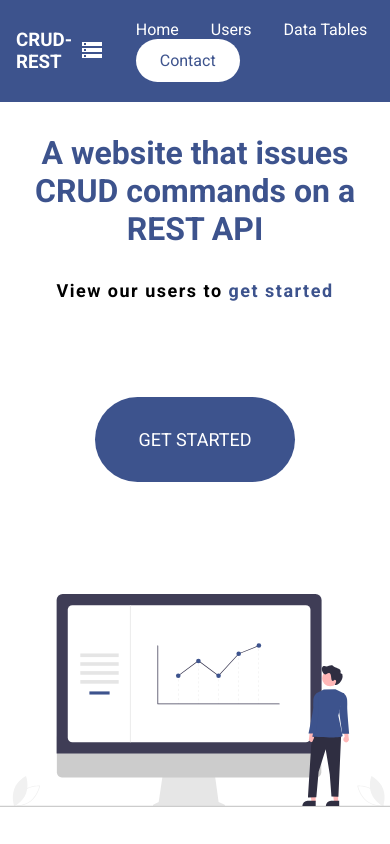
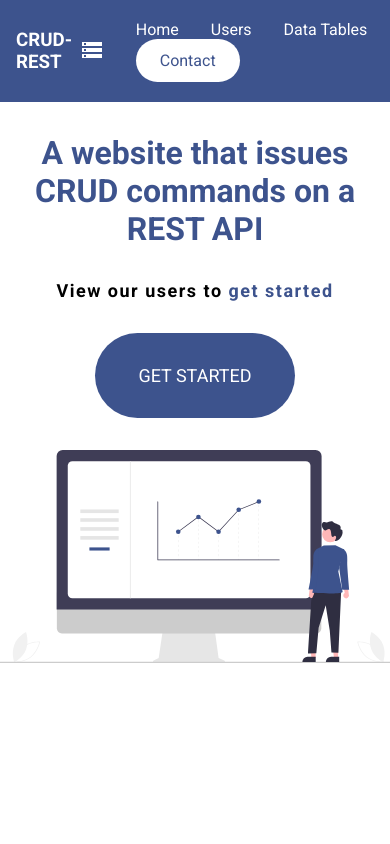
Before and after one commit to josephmoulton/haywyre-technical, a React (Create React App) app: page / in a window 390 px wide. Built offline with nearby package versions, Linux system fonts and the light colour scheme.

Commit message:
Media quieres completed

```diff
--- a/src/pages/Home.css
+++ b/src/pages/Home.css
@@ -50,24 +50,25 @@
   display: inline-block;
   width: 90%;
   max-width: 800px;
-  padding-top:3rem
+  padding-top: 3rem;
 }
 
-@media (max-width: 768px){}
-
-@media (max-width: 550px){
-    .page__title{
+@media (max-width: 768px) {
+}
+@media (max-width: 550px) {
+  .page__title {
     font-size: 32px;
   }
-    .page__subtitle{
+  .page__subtitle {
     font-size: 18px;
   }
-    .started__button{
-        margin-top: 4rem;
+  .started__button {
+    margin: 0;
     padding: 2rem;
     font-size: 18px;
   }
-    .home__image{
+  .home__image {
     width: 400px;
+    padding-top: 0;
   }
 }
```
Lines whose indentation alone changed are shown as unchanged.
